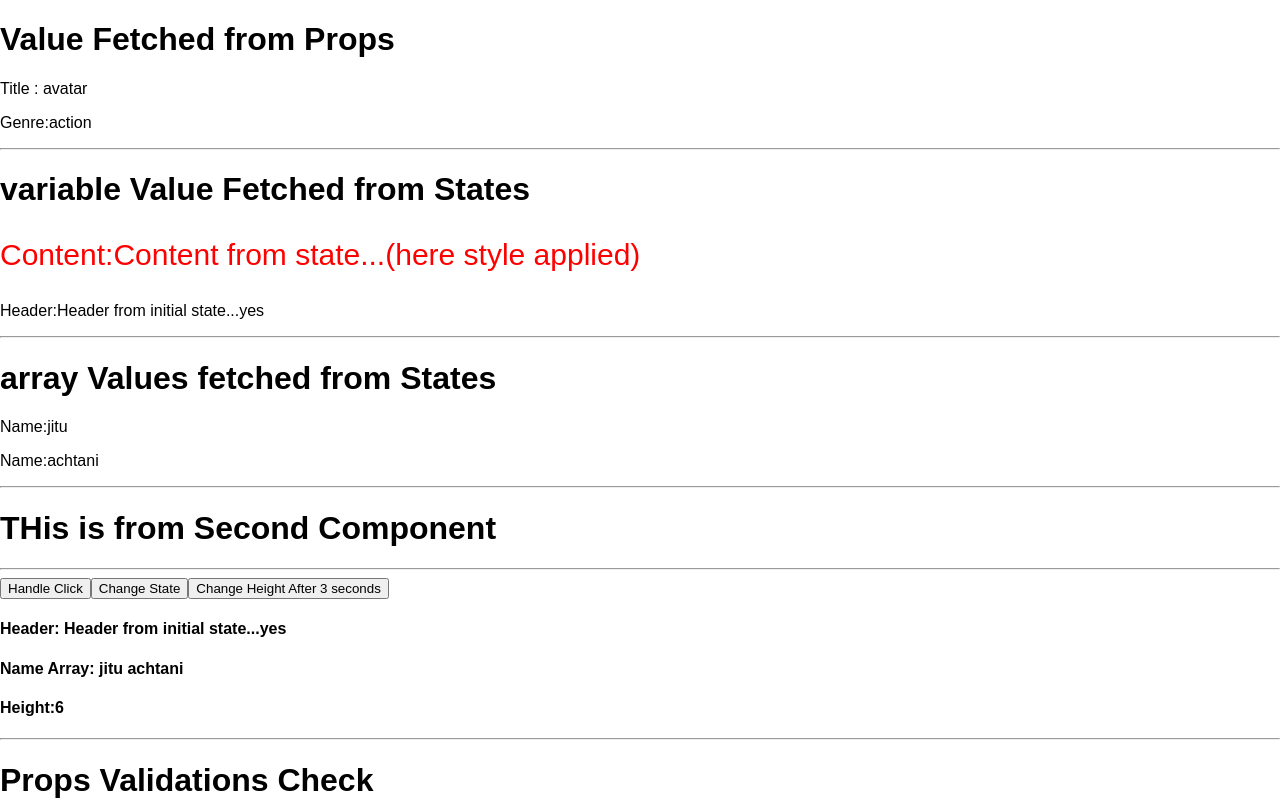
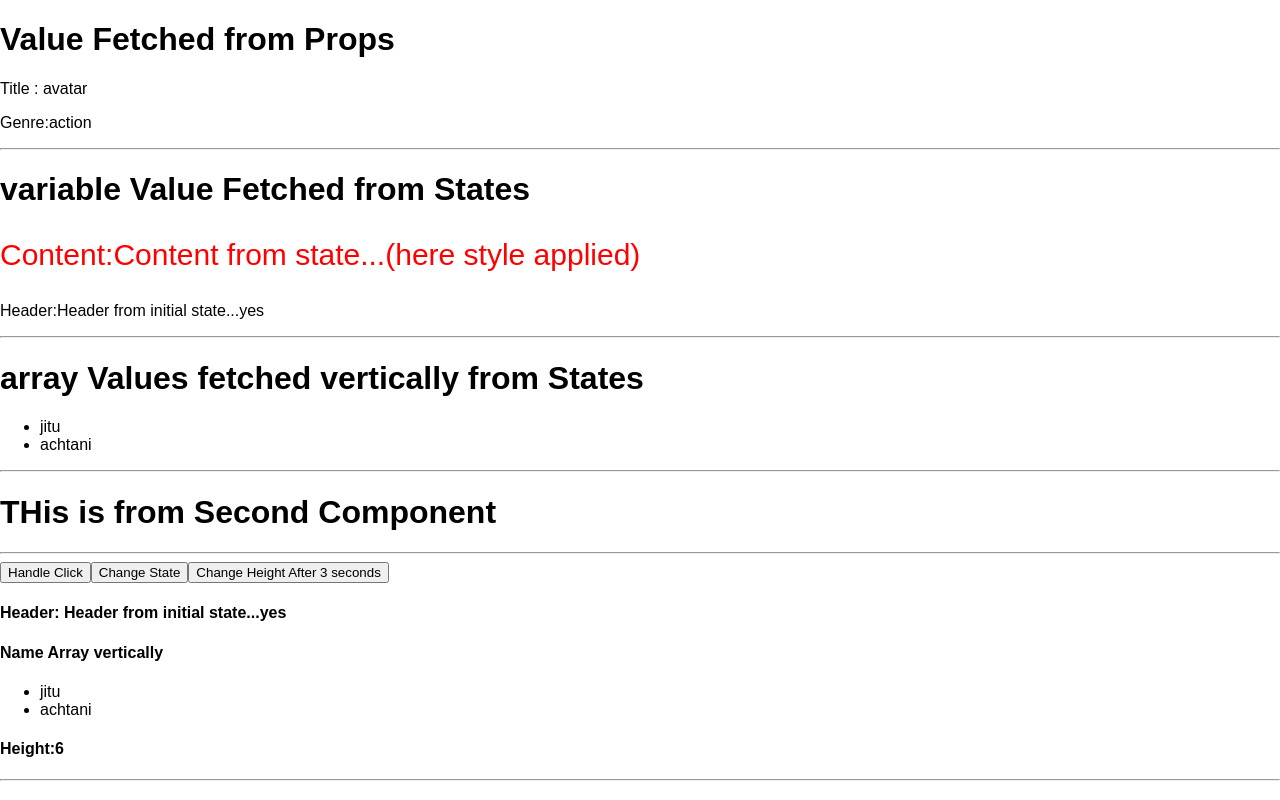
Before and after one commit to jeetwide/my-first-react, a React (Create React App) app in the folder my-beautiful-react-app/: page / in a window 1280 px wide. Shown: the top 800 px of the page. Built offline with nearby package versions, Linux system fonts and the light colour scheme.

Commit message:
fetched row vertically.

```diff
--- a/my-beautiful-react-app/src/App.js
+++ b/my-beautiful-react-app/src/App.js
@@ -10,8 +10,8 @@ class MyMovie extends Component {
         this.state = {
             header: "Header from initial state...yes",
             content: "Content from state...(here style applied)",
-          name:['jitu\n','achtani\n'],
-          height:6
+            name: ['jitu\n', 'achtani\n'],
+            height: 6
         }
         this.changingStates = this.changingStates.bind(this);
         this.changingHeight = this.changingHeight.bind(this);
@@ -25,6 +25,13 @@ class MyMovie extends Component {
         alert("Hello World");
          */
         }
+        var name = this.state.name;
+        name =name.map(function (item,index) {
+            return(
+                <li>{item}</li>
+            );
+        });
+
         return (<div>
                 <h1> Value Fetched from Props</h1>
                 <p>Title : {this.props.title}</p>
@@ -35,9 +42,12 @@ class MyMovie extends Component {
                 <p> Header:{this.state.header}</p>
 
                 <hr/>
-                <h1> array Values fetched from States </h1>
-                <p> Name:{this.state.name[0]}</p>
-                <p> Name:{this.state.name[1]}</p>
+                <h1> array Values fetched vertically from States </h1>
+               {/* <p> Name:{this.state.name[0]}</p>
+                <p> Name:{this.state.name[1]}</p>*/}
+                <ul>
+                    {name}
+                </ul>
                 <hr/>
                 <SecondComponent/>
                 <hr/>
@@ -46,7 +56,10 @@ class MyMovie extends Component {
                 <button onClick={this.changingStates}>Change State</button>
                 <button onClick={this.changingHeight}>Change Height After 3 seconds</button>
                 <h4>Header: {this.state.header}</h4>
-                <h4>Name Array: {this.state.name}</h4>
+                <h4>Name Array vertically</h4>
+                <ul>
+                    {name}
+                </ul>
                 <h4>Height:{this.state.height}</h4>
                 <hr/>
                 <h1> Props Validations Check</h1>
@@ -58,8 +71,8 @@ class MyMovie extends Component {
                 <p>String: {this.props.propString}</p>
                 <hr/>
 
-                  <input type = "text"
-               onChange = {this.changingStates} />
+                <input type="text"
+                       onChange={this.changingStates}/>
                 <h4>{this.state.name}</h4>
                 <hr/>
 
@@ -67,32 +80,31 @@ class MyMovie extends Component {
             </div>
         );
     }
-    clicked(){
+
+    clicked() {
         alert("Cilck event occured through function")
     }
-    changingStates(){
-      var item="Jack(array item) added in name array"
-      var myArray=this.state.name.slice();
+
+    changingStates() {
+        var item = "Jack(array item) added in name array"
+        var myArray = this.state.name.slice();
         myArray.push(item);
-      /*    newArray = [ ...initialArray, "item added" ];*/
 
 
         this.setState({
             header: "Header Changed",
-         name:myArray
+            name: myArray
 
         });
+        }
 
-    }
-    changingHeight(){
-    setTimeout(function(){
+    changingHeight() {
+        setTimeout(function () {
             this.setState({
-            height:1
+                height: 1
 
             })
-    }.bind(this),3000);
-
-
+        }.bind(this), 3000);
         }
 
 
@@ -113,23 +125,24 @@ MyMovie.defaultProps = {
     name: 'Tutorialspoint.com',
     propArray: [1, 2, 3, 4, 5],
     propBool: true,
-   propFunc: function(e) {
+    propFunc: function (e) {
         return e
     },
     propNumber: 1,
     propString: "String value..."
 
 }
-class SecondComponent extends Component{
+
+class SecondComponent extends Component {
 
 
-
-    render(){
-      return(<div>
+    render() {
+        return (<div>
                 <h1> THis is from Second Component</h1>
             </div>
         );
     }
 
 }
+
 export default MyMovie;
```
Lines whose indentation alone changed are shown as unchanged.
